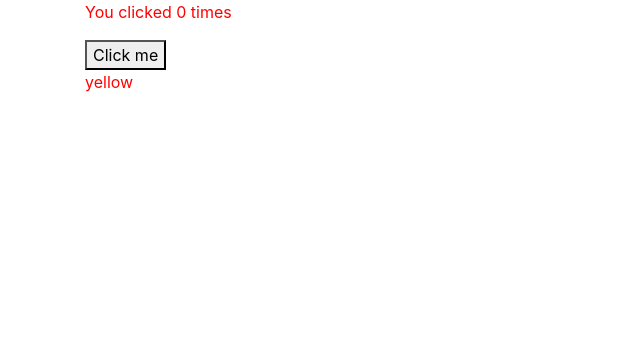
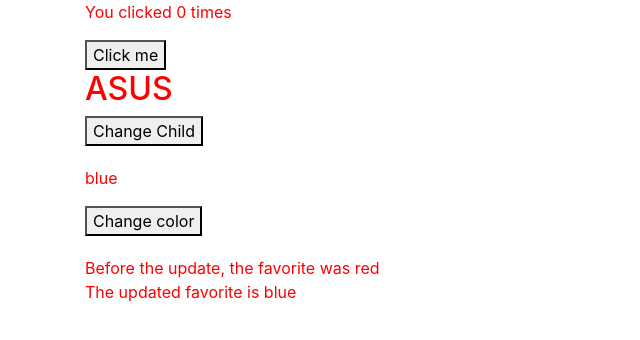
Before and after one commit to ken12034/react-first, a React app: page / in a window 1280 px wide. Shown: the top 340 px of the page, without its empty margins (0-640 px from the left). Built offline with nearby package versions, Linux system fonts and the light colour scheme.

Commit message:
update: revise life cycle

```diff
--- /dev/null
+++ b/src/components/container/Child.tsx
@@ -0,0 +1,34 @@
+import * as React from "react";
+
+
+interface ComputeProps {
+
+}
+
+interface ComputeState {
+
+}
+
+class Child extends React.Component < ComputeProps, ComputeState > {
+  state = {
+    favcol: "red",
+  }
+  public constructor(props : any) {
+    super(props);
+  }
+
+  public componentWillUnmount(): void {
+    console.log("The component named Header is about to be unmounted.");
+  }
+
+  public render() {
+
+    return (
+      <h2>
+        ASUS
+      </h2>
+    );
+  }
+}
+
+export default Child;
--- a/src/components/container/Content.tsx
+++ b/src/components/container/Content.tsx
@@ -1,36 +1,93 @@
 import * as React from "react";
 import * as styles from "../../scss/container/content.scss";
-import { string } from "prop-types";
+import Child from "./Child";
 
 interface ComputeProps {
-    favoritecolor: string;
+  favoritecolor : string;
 }
 
 interface ComputeState {
-    favcol: string;
+  favcol : string;
+  isShowChild: boolean;
 }
 
-class Contnent extends React.Component<ComputeProps, ComputeState> {
-    public constructor(props: any) {
+class Contnent extends React.Component < ComputeProps, ComputeState > {
+  state = {
+    favcol: "red",
+    isShowChild: true,
+  }
+  public constructor(props : any) {
     super(props);
-        this.state = {favcol: "red"};
+    // this.state = {
+    //   favcol: "red"
+    // };
   }
 
-    static getDerivedStateFromProps(props: any, state: any) {
-        return {favcol: props.favoritecolor };
+
+  //The getDerivedStateFromProps method is called right before the render method
+  // static getDerivedStateFromProps(props : any, state : any) {
+  //   return {favcol: props.favoritecolor};
+  // }
+
+  //The componentDidMount() method is called after the component is rendered
+  public componentDidMount(): void {
+    console.log("componentDidMount");
+    setTimeout(() => {
+      this.setState({favcol: "blue"})
+    }, 1000)
   }
+
+  public shouldComponentUpdate(): boolean {
+    return true;
+  }
+
+  public getSnapshotBeforeUpdate(prevProps: ComputeProps, prevState: ComputeState): void {
+    document.getElementById("div1").innerHTML =
+    "Before the update, the favorite was " + prevState.favcol;
+  }
+  public componentDidUpdate(): void {
+    document.getElementById("div2").innerHTML =
+    "The updated favorite is " + this.state.favcol;
+  }
+
+  public changeColor = ():void => {
+    this.setState({
+      favcol: "yellow",
+    });
+  }
+
+  public showChildHandler = ():void => {
+    this.setState({
+      isShowChild: !this.state.isShowChild,
+    });
+  }
+
   public render() {
+    let childComponent;
+
+    if (this.state.isShowChild) {
+      childComponent = <Child/>;
+    }
 
     return (
       <div className={styles.content}>
-                {this.state.favcol}
+        {childComponent}
+        <button type="button" onClick={this.showChildHandler}>Change Child</button>
+
+        <br/>
+
+        <div className={styles.colorContent}>
+
+          <p>{this.state.favcol}</p>
+          <button type="button" onClick={this.changeColor}>Change color</button>
+
+        </div>
+
+        <div id="div1"></div>
+        <div id="div2"></div>
       </div>
     );
   }
 }
 
-
-
-
-
 export default Contnent;
--- a/src/scss/container/content.scss
+++ b/src/scss/container/content.scss
@@ -1,3 +1,7 @@
 .content {
   color: #ff0000;
 }
+
+.colorContent {
+  padding: 20px 0;
+}
--- a/src/scss/container/content.scss.d.ts
+++ b/src/scss/container/content.scss.d.ts
@@ -1 +1,2 @@
 export const content: string;
+export const colorContent: string;
```
Lines whose indentation alone changed are shown as unchanged.
